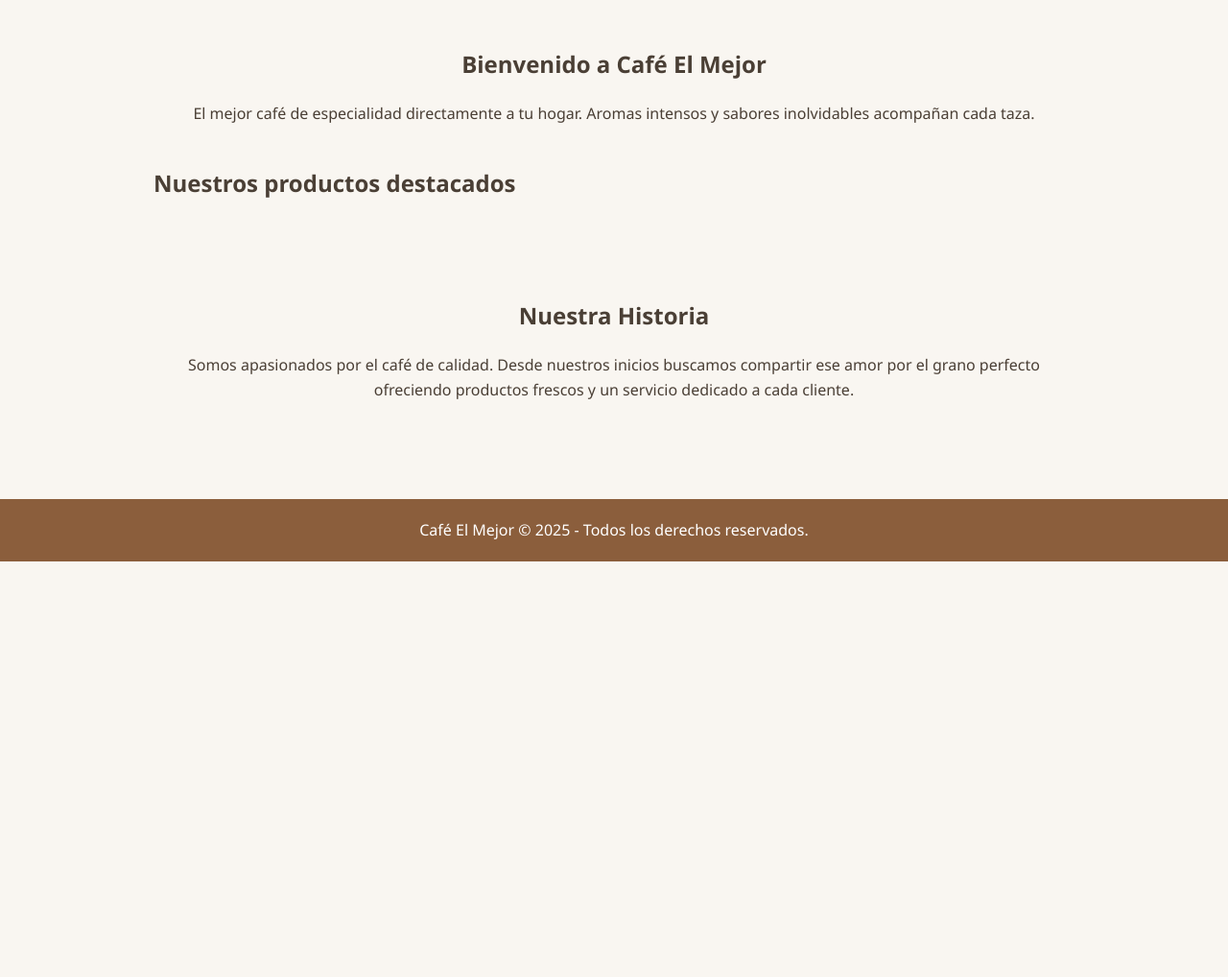
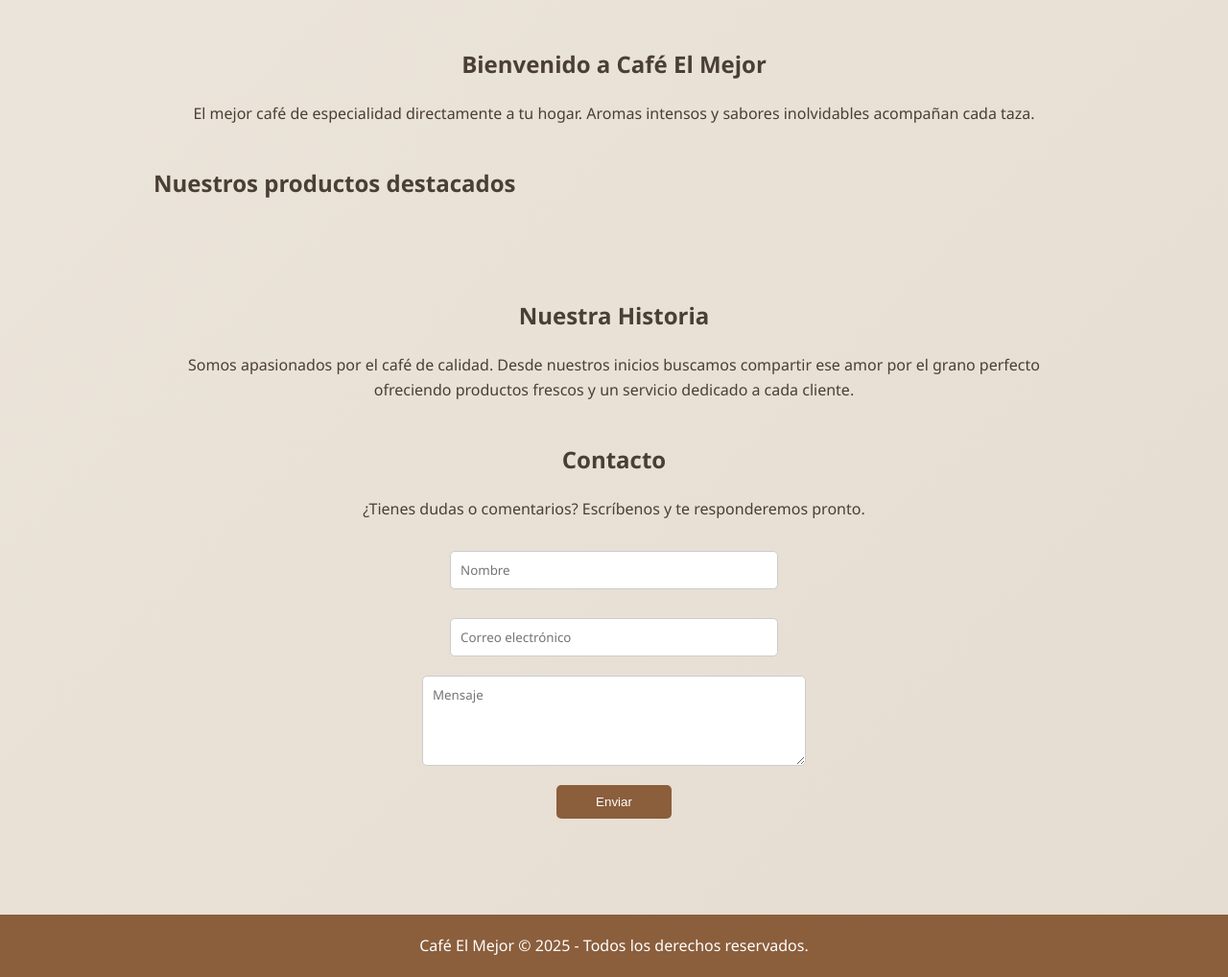
Before and after one commit to mefuentes/CafeV3, a plain HTML site: page frontend/landing.html in a window 1280 px wide. Shown: the part 82-1100 px from the top of the page at 96% size. Before the commit the page ends 800 px from the top, so only its background shows below. Drawn offline with Linux system fonts and the light colour scheme; no server answers.

Commit message:
Add contact section and animated background

```diff
--- a/frontend/landing.html
+++ b/frontend/landing.html
@@ -30,6 +30,16 @@
         un servicio dedicado a cada cliente.
       </p>
     </section>
+    <section class="contact">
+      <h2>Contacto</h2>
+      <p>¿Tienes dudas o comentarios? Escríbenos y te responderemos pronto.</p>
+      <form id="contact-form">
+        <input type="text" placeholder="Nombre" required>
+        <input type="email" placeholder="Correo electrónico" required>
+        <textarea placeholder="Mensaje" rows="4" required></textarea>
+        <button type="submit">Enviar</button>
+      </form>
+    </section>
   </main>
   <footer class="footer">
     Café El Mejor &copy; 2025 - Todos los derechos reservados.
--- a/frontend/landing.js
+++ b/frontend/landing.js
@@ -13,4 +13,14 @@ async function loadLandingProducts() {
     `;
   });
 }
-window.addEventListener('DOMContentLoaded', loadLandingProducts);
+window.addEventListener('DOMContentLoaded', () => {
+  loadLandingProducts();
+  const contact = document.getElementById('contact-form');
+  if (contact) {
+    contact.addEventListener('submit', e => {
+      e.preventDefault();
+      alert('Gracias por tu mensaje. Nos pondremos en contacto pronto.');
+      contact.reset();
+    });
+  }
+});
--- a/frontend/styles.css
+++ b/frontend/styles.css
@@ -3,9 +3,17 @@ body {
   font-family: 'Segoe UI', sans-serif;
   margin: 0;
   padding: 0;
-  background: #f9f6f1;
+  background: linear-gradient(135deg, #f9f6f1, #e0d6c8);
+  background-size: 400% 400%;
+  animation: gradientBG 15s ease infinite;
   color: #4a3f35;
   line-height: 1.6;
+}
+
+@keyframes gradientBG {
+  0% { background-position: 0% 50%; }
+  50% { background-position: 100% 50%; }
+  100% { background-position: 0% 50%; }
 }
 .auth-body {
   display: flex;
@@ -187,3 +195,29 @@ main {
   max-width: 400px;
   width: 90%;
 }
+
+.contact {
+  text-align: center;
+  margin: 40px auto;
+}
+
+.contact form {
+  max-width: 400px;
+  margin: 20px auto 0;
+  display: flex;
+  flex-direction: column;
+  gap: 10px;
+}
+
+.contact input,
+.contact textarea {
+  padding: 10px;
+  border: 1px solid #ccc;
+  border-radius: 5px;
+  font-family: inherit;
+}
+
+.contact button {
+  width: 120px;
+  align-self: center;
+}
```
